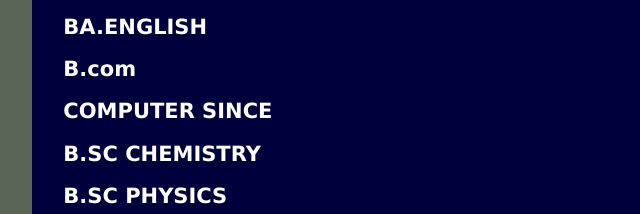
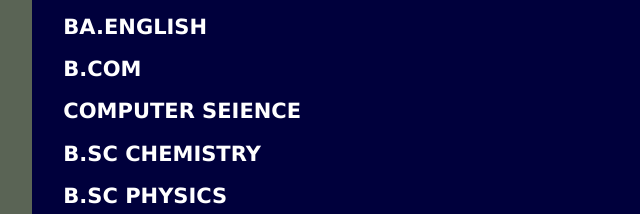
Before and after one commit to divyasanka/divyaa, a plain HTML site: page index.html in a window 1280 px wide. Shown: the part 586-800 px from the top of the page, 160-800 px from the left. Drawn offline with Linux system fonts and the light colour scheme; files that its build step writes are made by us from their sources; a script that the page names is missing; files whose address does not match are found by name.

Commit message:
Add files via upload

```diff
--- a/index.html
+++ b/index.html
@@ -94,8 +94,8 @@ function showSlides() {
 				<h1><div>
 COMPUTER APPLICATION</h1>
 <h1>BA.ENGLISH
-<h1>B.com</h1>
-<h1>COMPUTER SINCE</h1>
+<h1>B.COM</h1>
+<h1>COMPUTER SEIENCE</h1>
 <h1>B.SC CHEMISTRY</h>
 <h1>B.SC PHYSICS</h1>
 <h1>B.SC.MATHS</h1>
```
